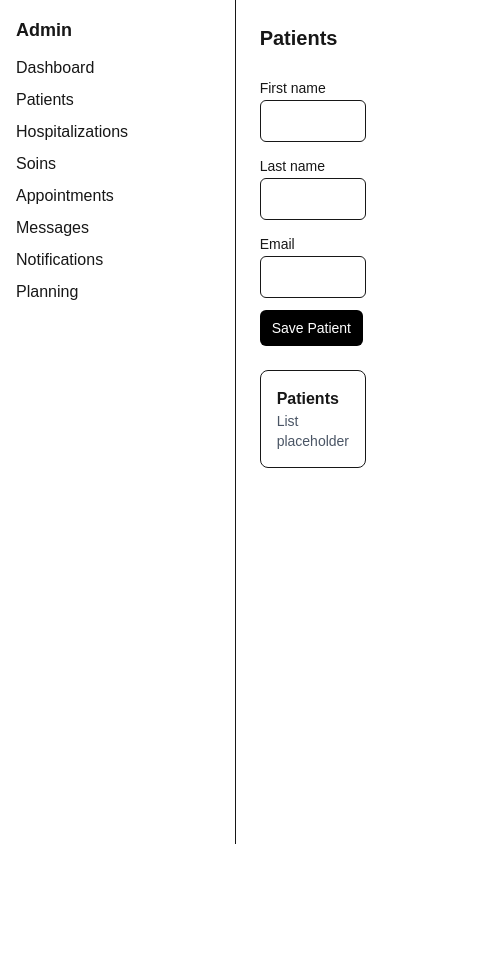
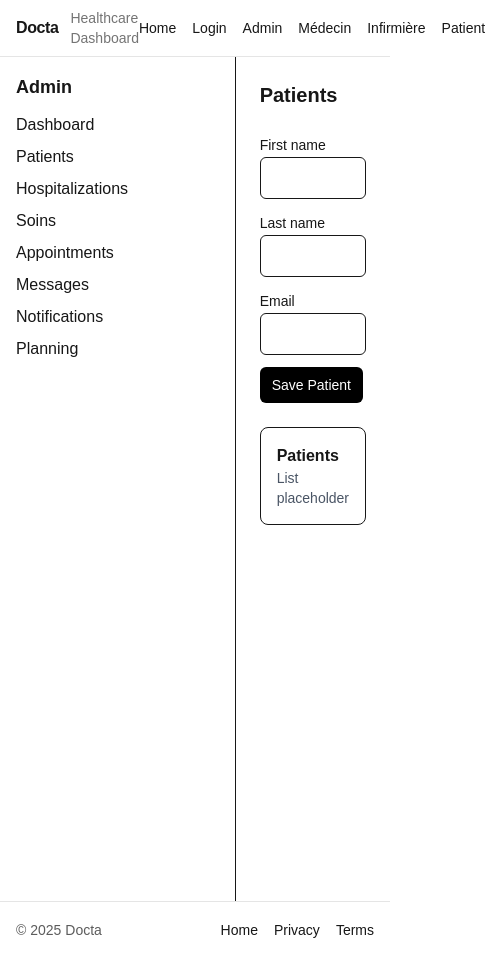
Before and after one commit to Yantiomene/docta, a Next.js app: page /admin/patients in a window 390 px wide. Shown: the whole page, 485 px wide, since content can reach past the window. Before the commit the page ends 844 px from the top, so only its background shows below. Built offline with nearby package versions, Linux system fonts and the light colour scheme.

Commit message:
feat(ui): add navbar and footer components to layout
Implement basic navigation structure with responsive navbar and footer
Include links to main sections and legal pages

```diff
--- a/app/layout.tsx
+++ b/app/layout.tsx
@@ -1,6 +1,8 @@
 import type { Metadata } from "next";
 import { Inter, Roboto_Mono } from "next/font/google";
 import "./globals.css";
+import Navbar from "@/components/ui/navbar";
+import Footer from "@/components/ui/footer";
 
 const geistSans = Inter({
   variable: "--font-geist-sans",
@@ -24,10 +26,10 @@ export default function RootLayout({
 }>) {
   return (
     <html lang="en">
-      <body
-        className={`${geistSans.variable} ${geistMono.variable} antialiased`}
-      >
-        {children}
+      <body className={`${geistSans.variable} ${geistMono.variable} antialiased`}>
+        <Navbar />
+        <main className="min-h-[calc(100vh-7rem)]">{children}</main>
+        <Footer />
       </body>
     </html>
   );
--- /dev/null
+++ b/components/ui/footer.tsx
@@ -0,0 +1,14 @@
+export default function Footer() {
+  return (
+    <footer className="bg-background border-t border-black/10 dark:border-white/15">
+      <div className="mx-auto max-w-7xl px-4 sm:px-6 lg:px-8 h-14 flex items-center justify-between text-foreground text-sm">
+        <p className="text-foreground/70">© {new Date().getFullYear()} Docta</p>
+        <div className="flex items-center gap-4">
+          <a href="/" className="hover:underline">Home</a>
+          <a href="/privacy" className="hover:underline">Privacy</a>
+          <a href="/terms" className="hover:underline">Terms</a>
+        </div>
+      </div>
+    </footer>
+  );
+}
--- /dev/null
+++ b/components/ui/navbar.tsx
@@ -0,0 +1,23 @@
+"use client";
+import Link from "next/link";
+
+export default function Navbar() {
+  return (
+    <header className="bg-background border-b border-black/10 dark:border-white/15">
+      <nav className="mx-auto max-w-7xl px-4 sm:px-6 lg:px-8 h-14 flex items-center justify-between text-foreground">
+        <div className="flex items-center gap-3">
+          <Link href="/" className="font-semibold tracking-tight">Docta</Link>
+          <span className="text-sm text-foreground/60">Healthcare Dashboard</span>
+        </div>
+        <div className="flex items-center gap-4 text-sm">
+          <Link href="/" className="hover:underline">Home</Link>
+          <Link href="/auth/login" className="hover:underline">Login</Link>
+          <Link href="/admin" className="hover:underline">Admin</Link>
+          <Link href="/medecin" className="hover:underline">Médecin</Link>
+          <Link href="/infirmiere" className="hover:underline">Infirmière</Link>
+          <Link href="/patient" className="hover:underline">Patient</Link>
+        </div>
+      </nav>
+    </header>
+  );
+}
```
